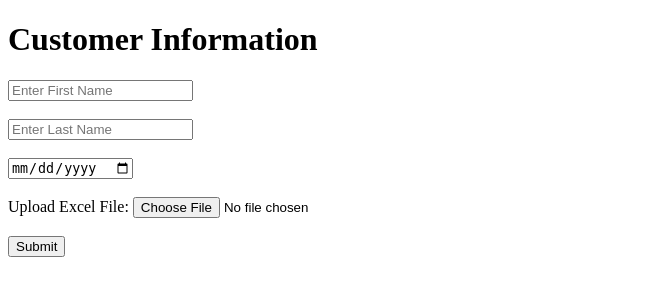
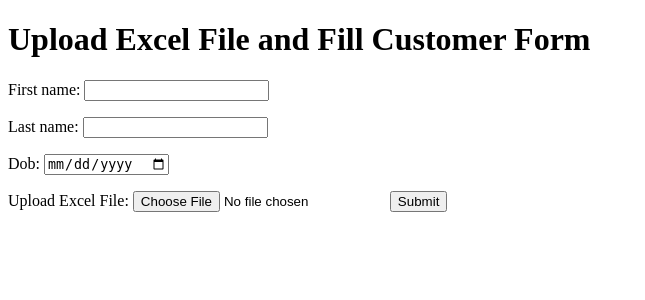
Before and after one commit to mpethamotaung/DataSciences, a Django app: template myproject/myapp/templates/index.html in a window 1280 px wide. Shown: the top 300 px of the page, without its empty margins (0-645 px from the left). Run offline with Django 3.2, Linux system fonts and the light colour scheme; the template is opened without the code that fills it: values that come from a table or form of the project are taken from there, others are empty; parts of the project's set-up code (start-up, migrations or seed data) failed here and were passed over.

Commit message:
modify index to call form

```diff
--- a/myproject/myapp/templates/index.html
+++ b/myproject/myapp/templates/index.html
@@ -1,33 +1,18 @@
+<!-- index.html -->
 <!DOCTYPE html>
-<html lang="en">
+<html>
 <head>
-    <!-- Required meta tags -->
-    <meta charset="utf-8">
-    <meta name="viewport" content="width=device-width, initial-scale=1, shrink-to-fit=no">
-
-    <title>Customer Information</title>
+    <title>Index</title>
 </head>
 <body>
+    <h1>Upload Excel File and Fill Customer Form</h1>
 
-    <h1>Customer Information</h1>
-
-    <!-- create form -->
-    <form action="/submit" method="post" enctype="multipart/form-data">
-
+    <form method="post" enctype="multipart/form-data">
         {% csrf_token %}
-        <input type="text" id="firstName" name="firstName" placeholder="Enter First Name" required><br><br>
-
-        <input type="text" id="lastName" name="lastName" placeholder="Enter Last Name" required><br><br>
-
-        <input type="date" id="dob" name="dob" required><br><br>
-
+        {{ form.as_p }}
         <label for="excelFile">Upload Excel File:</label>
-        <input type="file" id="excelFile" name="excelFile" accept=".xls,.xlsx"><br><br>
-
+        <input type="file" name="excelFile" id="excelFile">
         <button type="submit">Submit</button>
-
-        </form>
-
-
+    </form>
 </body>
 </html>
```
